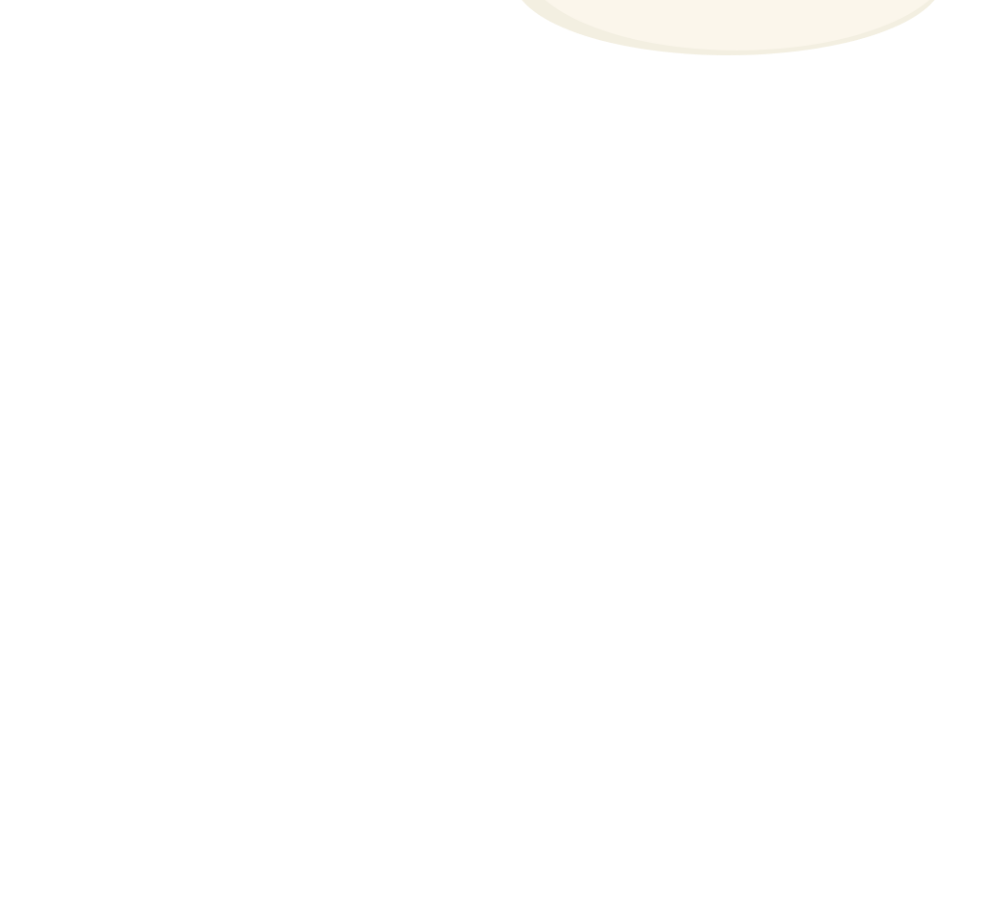
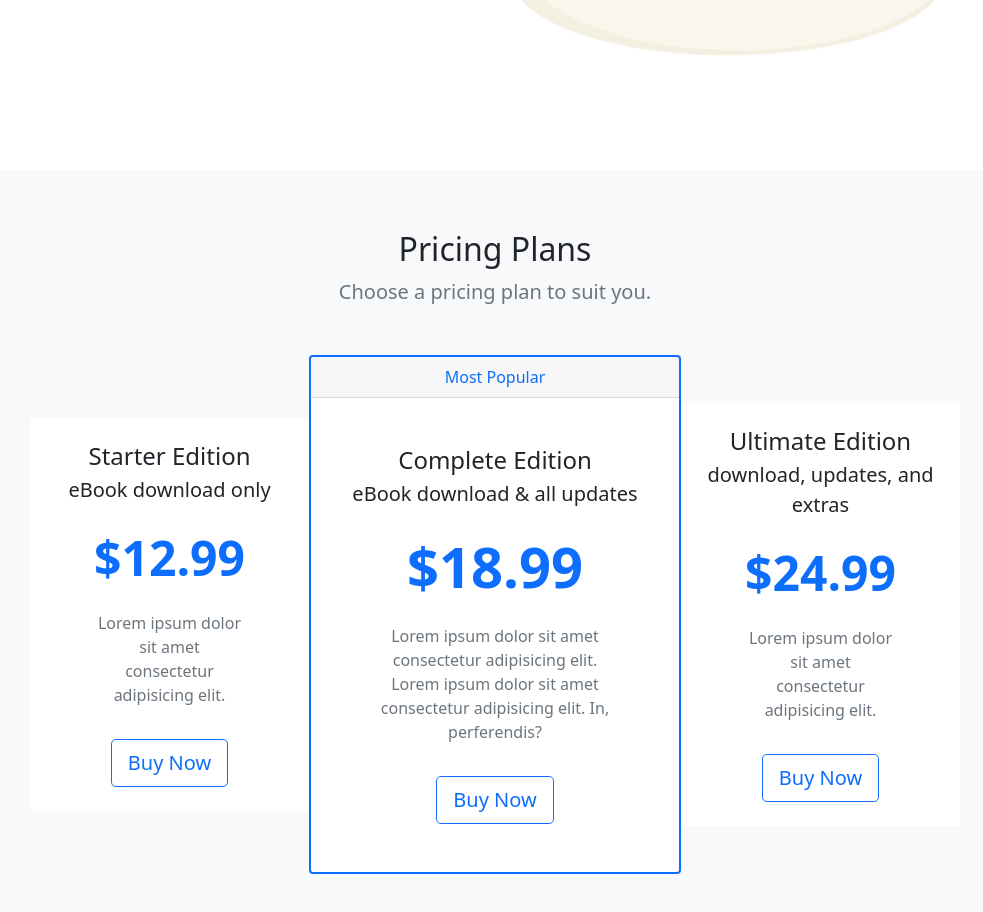
Before and after one commit to Reboot82/bootstraptutorial, a plain HTML site: page index.html in a window 1280 px wide. Shown: the part 556-1468 px from the top of the page, without its empty margins (145-1128 px from the left). Before the commit the page ends 800 px from the top, so only its background shows below. Drawn offline with nearby package versions, Linux system fonts and the light colour scheme.

Commit message:
card tutorial

```diff
--- a/index.html
+++ b/index.html
@@ -87,6 +87,69 @@
     </section>
 
     <!-- pricing plans -->
+    <section id="pricing" class="bg-light mt-5">
+      <div class="container-lg">
+        <div class="text-center">
+          <h2>Pricing Plans</h2>
+          <p class="lead text-muted">Choose a pricing plan to suit you.</p>
+        </div>
+
+        <div class="row my-5 align-items-center justify-content-center g-0">
+          <div class="col-8 col-lg-4 col-xl-3">
+            <div class="card border-0">
+              <div class="card-body text-center py-4">
+                <h4 class="card-title">Starter Edition</h4>
+                <p class="lead card-subtitle">eBook download only</p>
+                <p class="display-5 my-4 text-primary fw-bold">$12.99</p>
+                <p class="card-text mx-5 text-muted d-none d-lg-block">
+                  Lorem ipsum dolor sit amet consectetur adipisicing elit.
+                </p>
+                <a href="#" class="btn btn-outline-primary btn-lg mt-3"
+                  >Buy Now</a
+                >
+              </div>
+            </div>
+          </div>
+
+          <div class="col-9 col-lg-4">
+            <div class="card border-primary border-2">
+              <div class="card-header text-center text-primary">
+                Most Popular
+              </div>
+              <div class="card-body text-center py-5">
+                <h4 class="card-title">Complete Edition</h4>
+                <p class="lead card-subtitle">eBook download & all updates</p>
+                <p class="display-4 my-4 text-primary fw-bold">$18.99</p>
+                <p class="card-text mx-5 text-muted d-none d-lg-block">
+                  Lorem ipsum dolor sit amet consectetur adipisicing elit. Lorem
+                  ipsum dolor sit amet consectetur adipisicing elit. In,
+                  perferendis?
+                </p>
+                <a href="#" class="btn btn-outline-primary btn-lg mt-3"
+                  >Buy Now</a
+                >
+              </div>
+            </div>
+          </div>
+          <div class="col-8 col-lg-4 col-xl-3">
+            <div class="card border-0">
+              <div class="card-body text-center py-4">
+                <h4 class="card-title">Ultimate Edition</h4>
+                <p class="lead card-subtitle">download, updates, and extras</p>
+                <p class="display-5 my-4 text-primary fw-bold">$24.99</p>
+                <p class="card-text mx-5 text-muted d-none d-lg-block">
+                  Lorem ipsum dolor sit amet consectetur adipisicing elit.
+                </p>
+                <a href="#" class="btn btn-outline-primary btn-lg mt-3"
+                  >Buy Now</a
+                >
+              </div>
+            </div>
+          </div>
+        </div>
+      </div>
+    </section>
+
     <!-- topics at a glance -->
     <!-- navbar -->
 
```
